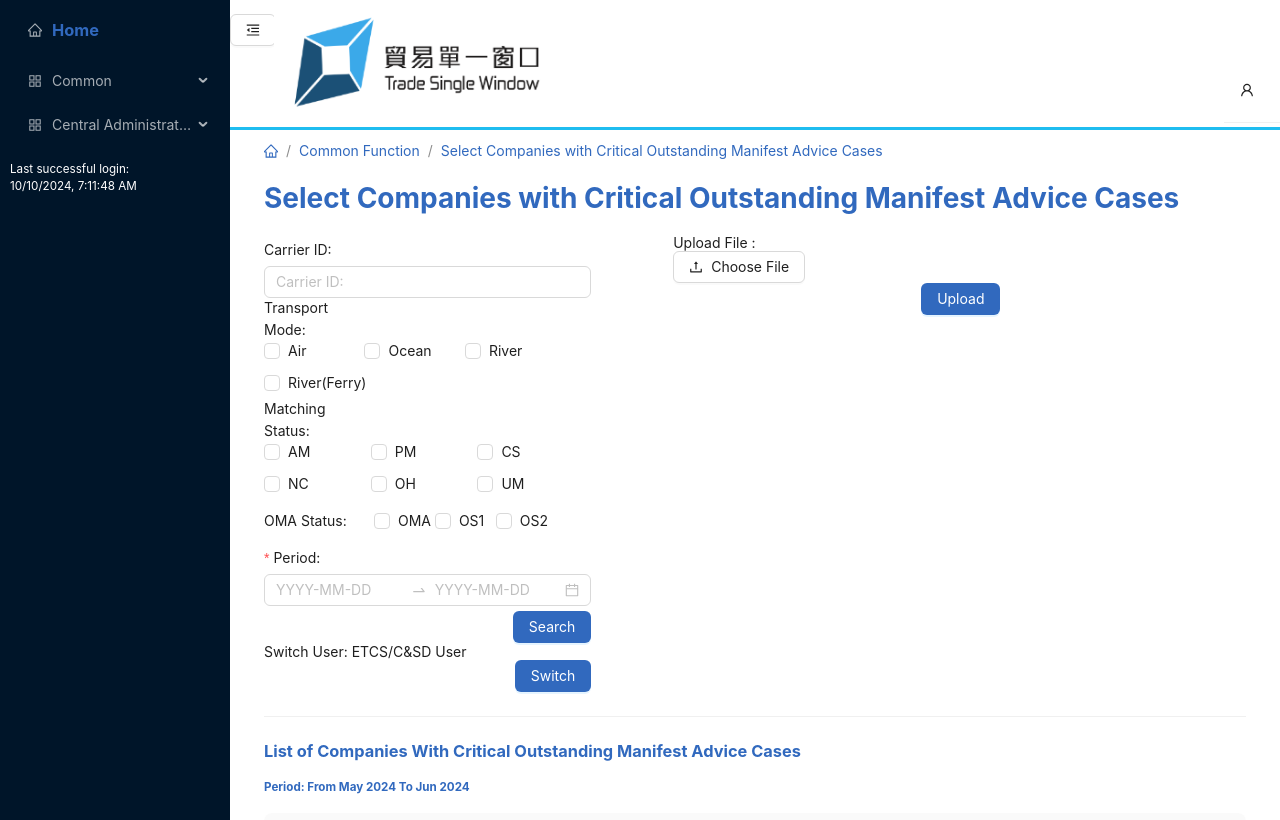
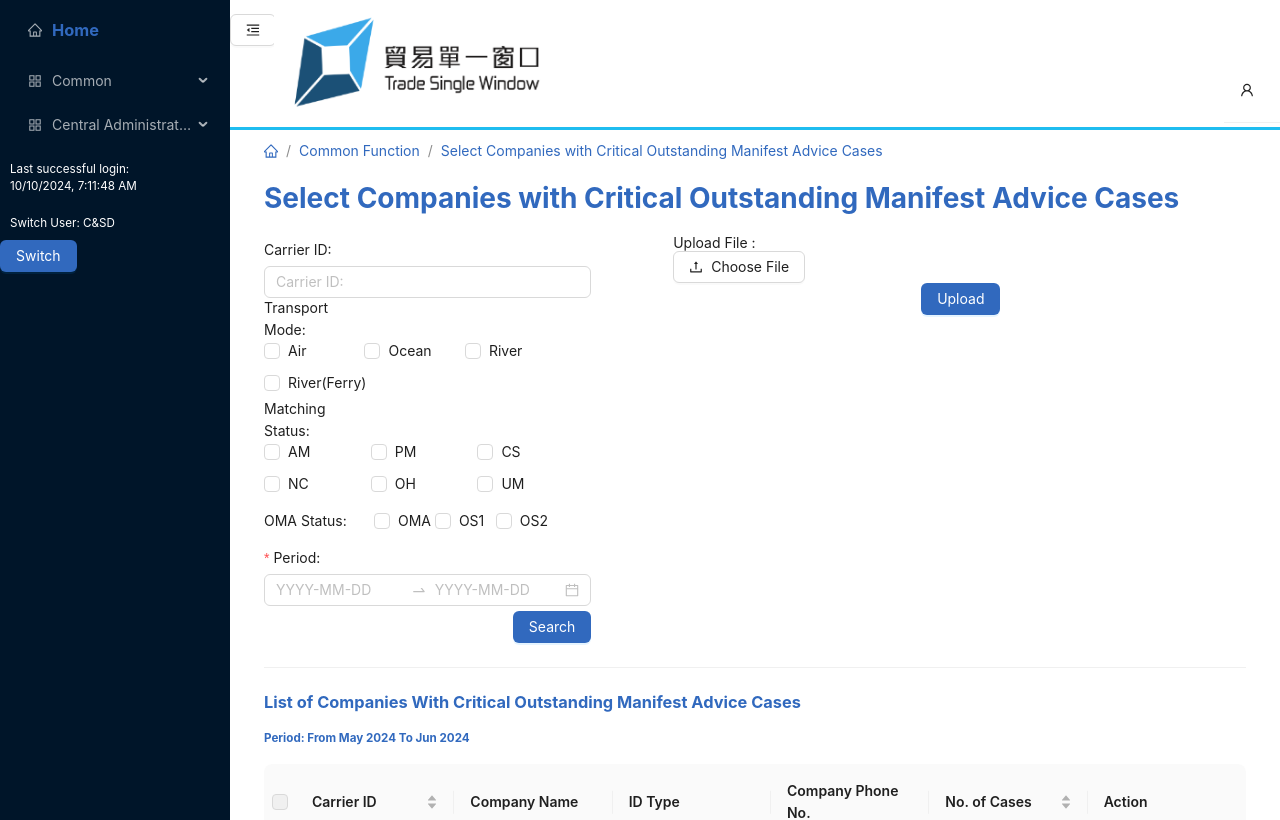
Before and after one commit to raymondyuen/TSW_Prototype, a React (Create React App) app: page /CM020 in a window 1280 px wide. Shown: the top 820 px of the page. Built offline with nearby package versions, Linux system fonts and the light colour scheme.

Commit message:
updated cm020

```diff
--- a/src/Cm020.tsx
+++ b/src/Cm020.tsx
@@ -1,4 +1,4 @@
-import React, {useState} from 'react';
+import React, {useContext, useState} from 'react';
 import type {PopconfirmProps, TableColumnsType, TableProps, UploadProps} from 'antd';
 import {
   Breadcrumb,
@@ -17,6 +17,7 @@ import {
   Upload
 } from 'antd';
 import {useNavigate} from 'react-router-dom';
+import {UserContext} from './IndexLayout';
 import {HomeOutlined, UploadOutlined} from '@ant-design/icons';
 
 
@@ -50,17 +51,23 @@ const cancel: PopconfirmProps['onCancel'] = (e) => {
   //message.error('The Outstanding Manifest Advice is saved.');
 };
 
+
 const { RangePicker } = DatePicker;
 
 const App: React.FC = () => {
   const [form] = Form.useForm();
 
+  const userContextdetail = useContext(UserContext);
+
+  if(!userContextdetail) {
+    throw new Error("userContext is null or empty")
+  }
   const navigate = useNavigate();
   const [dataSource, setDataSource] = useState<Array<DataType> | null>(null);
   const [targetDataSource, setTargetDataSource] = useState<Array<DataType> | null>(null);
   const [dateFrom, setDateFrom] = useState("May 2024");
   const [dateTo, setDateTo] = useState("Jun 2024");
-  const [tsp, setTsp] = useState<boolean>(false);
+  const {isTsp, setIsTsp} = userContextdetail;
   form.setFieldsValue({ remark: `` });
 
   const onClickSearch = async () => {
@@ -115,14 +122,6 @@ const App: React.FC = () => {
       noOfCase: 2 + parseInt(i + "")
     }));
     setDataSource(data);
-  }
-
-  const onClickChangeUser = () => {
-    if (tsp) {
-      setTsp(false);
-    } else {
-      setTsp(true);
-    }
   }
 
   const onClickPrint = () => {
@@ -368,19 +367,14 @@ const App: React.FC = () => {
           </Col>
         </Col>
 
-        <Col span={8}>
-          <Row> Switch User: {(tsp) ? "Is TSP User" : "ETCS/C&SD User"}</Row>
-          <Flex gap="small" justify='flex-end'>
-            <Button type="primary" htmlType="submit" onClick={onClickChangeUser}>        Switch      </Button>
-          </Flex>
-        </Col>
+
       </Row>
       <Divider />
 
 
       <h3>List of Companies With Critical Outstanding Manifest Advice Cases</h3>
       <h5>Period: From {dateFrom} To {dateTo}</h5>
-      {tsp ? <React.Fragment>
+      {(isTsp === "TSP") ? <React.Fragment>
         <Table<DataType>
           rowSelection={{ ...rowSelection }}
           columns={columns}
@@ -432,11 +426,8 @@ const App: React.FC = () => {
               okText="Yes"
               cancelText="No"
             >
-
               <Button type="primary" htmlType="submit"> Save   </Button>
             </Popconfirm>
-
-
           </Flex></Col>
         </Row>
       </React.Fragment>
--- a/src/Home.tsx
+++ b/src/Home.tsx
@@ -1,4 +1,4 @@
-import React, { useState } from "react";
+import React, { useState, createContext, useContext, useReducer } from "react";
 import { LockOutlined, UserOutlined } from '@ant-design/icons';
 import { Button, Checkbox, Form, Input, Flex, Image, Card, Breadcrumb } from 'antd';
 import Menu from './Menu';
@@ -11,6 +11,7 @@ const App: React.FC = () => {
     setShowMenu(true);
 
   };
+
   const [showMenu, setShowMenu] = useState(false);
 
   return (
--- a/src/IndexLayout.tsx
+++ b/src/IndexLayout.tsx
@@ -1,4 +1,4 @@
-import {BrowserRouter as Routers, Link, Route, Routes} from 'react-router-dom';
+import { BrowserRouter as Routers, Link, Route, Routes } from 'react-router-dom';
 import {
   AppstoreOutlined,
   HomeOutlined,
@@ -15,10 +15,15 @@ import CM020S3 from './Cm020S3';
 import Home from './Home';
 import Login from './Login';
 import HeaderNavs from './Menu';
-import React, {useState} from 'react';
+import React, { createContext, useState } from 'react';
 import Ca003Enquiry from './Ca003Enquiry';
 import CA003Amend from './Ca003Amend';
-import {Button, Col, Divider, Flex, Image, Layout, Menu, Row} from 'antd';
+import { Button, Col, Divider, Flex, Image, Layout, Menu, Row } from 'antd';
+
+interface UserContextType {
+  isTsp: String;
+  setIsTsp: React.Dispatch<React.SetStateAction<String>>;
+}
 
 const { Header, Content, Footer, Sider } = Layout;
 const items2 = [UserOutlined, VideoCameraOutlined, UploadOutlined, UserOutlined].map(
@@ -29,9 +34,19 @@ const items2 = [UserOutlined, VideoCameraOutlined, UploadOutlined, UserOutlined]
   }),
 );
 
+export const UserContext = createContext<UserContextType | null>(null);
+
+const onClickChangeUser = (isTcp: String, setIsTcp: React.Dispatch<React.SetStateAction<String>>) => {
+  if (isTcp === "C&SD") {
+    setIsTcp("TSP");
+  } else {
+    setIsTcp("C&SD");
+  }
+}
 
 const App: React.FC = () => {
   const [collapsed, setCollapsed] = useState(false)
+  const [isTsp, setIsTsp] = useState<String>("C&SD");
 
   return (
     <Routers>
@@ -45,7 +60,7 @@ const App: React.FC = () => {
                 console.log(broken);
               }}
               onCollapse={(collapsed, type) => {
-                console.log(collapsed+' '+type);
+                console.log(collapsed + ' ' + type);
               }}
               collapsed={collapsed}
             >
@@ -79,9 +94,17 @@ const App: React.FC = () => {
 
               <div className="SideMenu_last-login-title__3sFDd" style={{ color: 'white', padding: 10 }}>
                 <small>Last successful login:<br /></small>
-                <small>{ new Date().toLocaleString()}</small>
+                <small>{new Date().toLocaleString()}</small>
               </div>
 
+              <div className="SideMenu_last-login-title__3sFDd" style={{ color: 'white', padding: 10 }}>
+                <small>Switch User: {(isTsp)}<br /></small>
+              </div>
+              <Col span={8}>
+                <Flex gap="small" justify='flex-end'>
+                  <Button type="primary" onClick={() => onClickChangeUser(isTsp, setIsTsp)}>        Switch      </Button>
+                </Flex>
+              </Col>
             </Sider>
           }
           <Layout>
@@ -94,8 +117,8 @@ const App: React.FC = () => {
             >
               <Row>
                 <Col span={1}>
-                  <Button onClick={()=>{setCollapsed(!collapsed)}}>
-                    {collapsed?<MenuUnfoldOutlined/> : <MenuFoldOutlined/>}
+                  <Button onClick={() => { setCollapsed(!collapsed) }}>
+                    {collapsed ? <MenuUnfoldOutlined /> : <MenuFoldOutlined />}
                   </Button>
                 </Col>
                 <Col span={23}>
@@ -119,6 +142,7 @@ const App: React.FC = () => {
                   paddingBottom: 50
                 }}
               >
+                <UserContext.Provider value={{ isTsp, setIsTsp }}>
                   <Routes>
                     <Route path="/" element={<Login />} />
                     <Route path="/Home" element={<Home />} />
@@ -129,6 +153,7 @@ const App: React.FC = () => {
                     <Route path="/Ca003Enquiry" element={<Ca003Enquiry />} />
                     <Route path="*" element={<Login />} />
                   </Routes>
+                </UserContext.Provider>
 
               </div>
             </Content>
```
Lines whose indentation alone changed are shown as unchanged.
